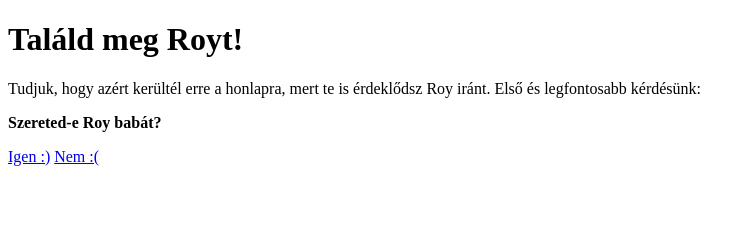
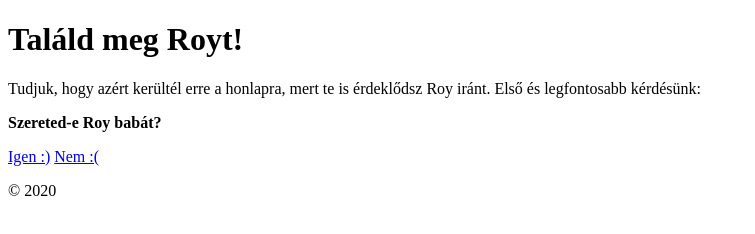
Before and after one commit to MiklosKis/projectroy.github.io, a plain HTML site: page index.html in a window 1280 px wide. Shown: the whole page, without its empty margins (0-755 px from the left). Drawn offline with Linux system fonts and the light colour scheme.

Commit message:
Copyright added by MiklosKis

```diff
--- a/index.html
+++ b/index.html
@@ -15,5 +15,6 @@
     </p>
     <a href="finding.html" title="Jó helyen kapiZSgálsz!">Igen :)</a>
     <a target="blank" href="https://coub.com/view/1zzlys" title="Ilyen válasz a valóságban nincsen! Ne légy barom! Nem lett elég hosszú a szöveg, szóval most elmesélek egy mesér Roy-ról, hogy biztos legyél abban, hogy valójában tényleg szereted Őt, mivel Roy személyiségét és lényét nem lehet nem szeretni. Ha ennyire gondosz vagy inkább ásd el magad és akkor legalább valaki mondhatja, hogy Ki mondtÁÁ! Melyik mondtáÁÁ!? A mesének vége kattintsd a másik lehetőségre!  ">Nem :(</a>
+    <p>&copy; 2020</p>
 </body>
 </html>
```
